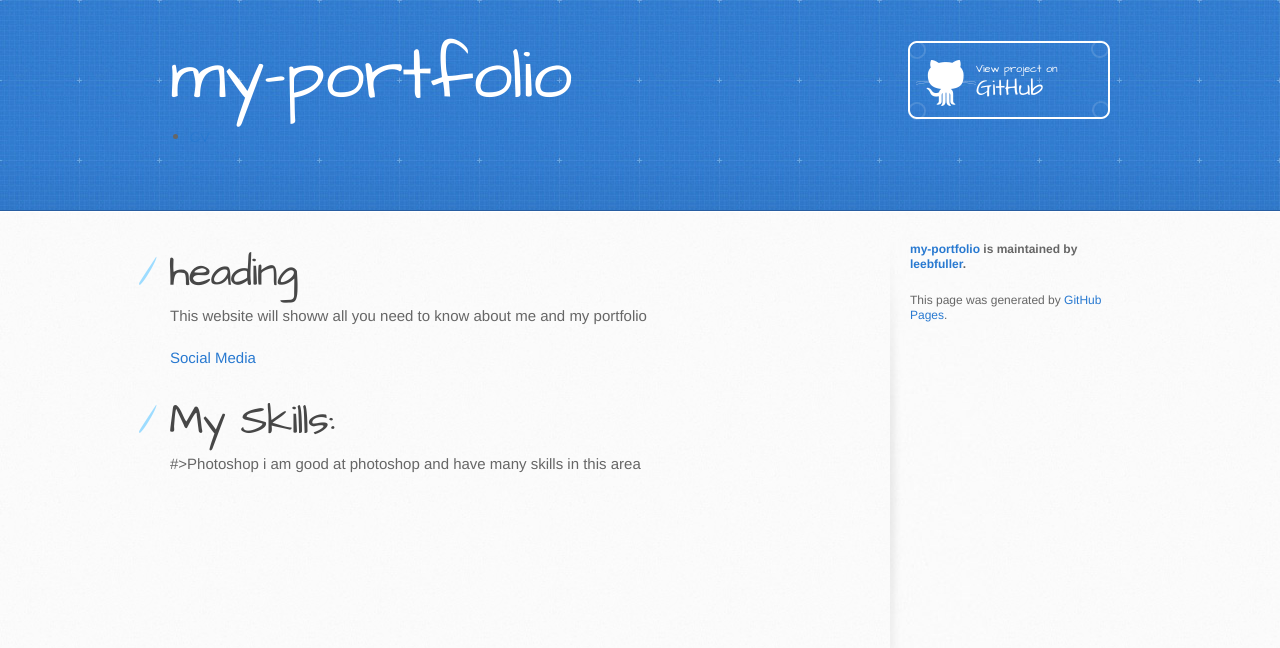
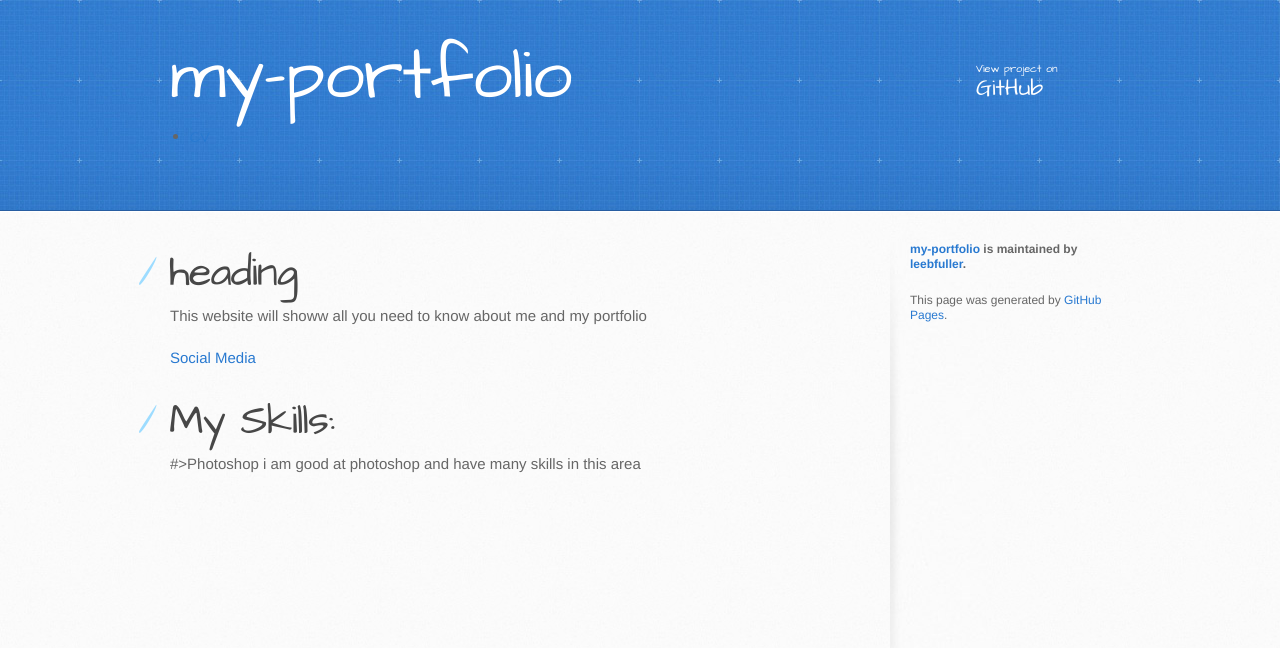
Before and after one commit to leebfuller/my-portfolio, a Jekyll site: the page built from index.md, in a window 1280 px wide. Shown: the top 648 px of the page. Built offline with Jekyll 4.4.1, drawn with Linux system fonts in a browser that asks for light colours; our own code applies the rules of GitHub Pages for plain Markdown files; the repository's description, which GitHub fills in, is left out.

Commit message:
Update jekyll-theme-architect.scss

```diff
--- a/_sass/jekyll-theme-architect.scss
+++ b/_sass/jekyll-theme-architect.scss
@@ -110,7 +110,7 @@ header a.button {
   position: absolute;
   top: 0;
   right: 0;
-  background: transparent url(../images/github-button.png) 0 0 no-repeat;
+
 }
 aside a.button {
   display: block;
@@ -118,7 +118,7 @@ aside a.button {
   padding-left: 64px;
   margin-bottom: 20px;
   font-size: 21px;
-  background: transparent url(../images/download-button.png) 0 0 no-repeat;
+
 }
 
 code, pre {
```
